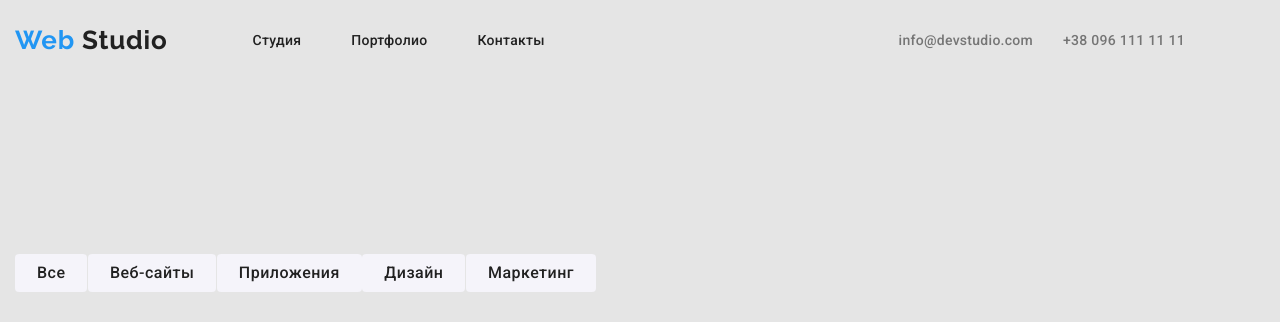
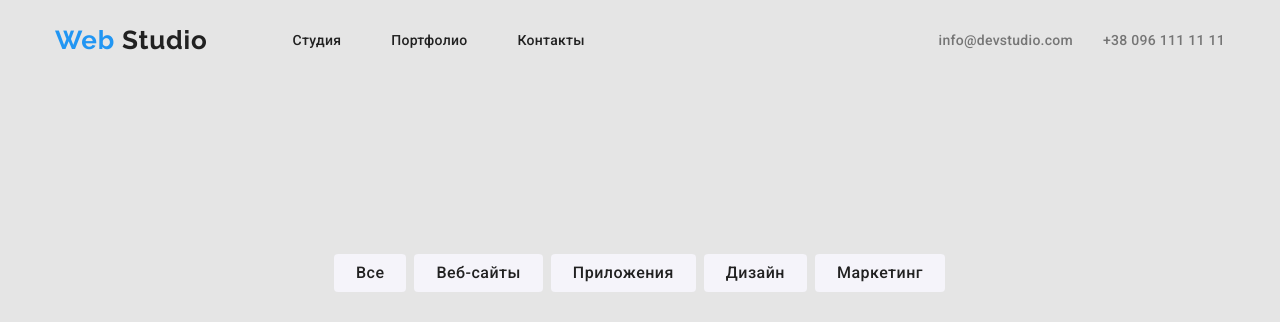
Before and after one commit to maksym-slinchenko/goit-markup-hw-03, a plain HTML site: page portfolio.html in a window 1280 px wide. Shown: the top 322 px of the page. Drawn offline with Linux system fonts and the light colour scheme.

Commit message:
Исправления по замечаниям

```diff
--- a/css/styles.css
+++ b/css/styles.css
@@ -95,6 +95,8 @@ a {
   padding-left: 15px;
   padding-right: 15px;
   width: 1200px;
+  margin-left: auto;
+  margin-right: auto;
 }
 .site-nav-main {
   display: flex;
@@ -174,7 +176,6 @@ a {
   display: flex;
   flex-direction: row;
   padding: 0;
-  margin: 0;
   margin-top: 94px;
   justify-content: space-between;
 }
@@ -221,7 +222,6 @@ a {
   flex-direction: column;
   text-align: center;
   margin-top: 90px;
-
 }
 .what-do-we-do-list {
   display: flex;
@@ -312,6 +312,9 @@ a {
 }
 
 .customer-list li {
+  display: flex;
+  align-items: center;
+  justify-content: center;
   width: 170px;
   height: 90px;
   border: 1px solid #afb1b8;
@@ -319,10 +322,11 @@ a {
 }
 .customer-list li:not(:first-child) {
   margin-left: 30px;
+
 }
 .customer-list a {
   display: inline-block;
-  margin: auto;
+
 }
 .customer-title {
   margin: 0;
@@ -419,19 +423,29 @@ footer {
   letter-spacing: 0.03em;
   color: rgba(255, 255, 255, 0.4);
 }
+.conteiner-portfolio-nav {
+  margin-top: 174px;
+}
 .portfolio-nav-list {
-  padding-left: 15px;
-  padding-right: 15px;
   display: flex;
-  margin-top: 174px;
-  width: 611px;
-  justify-content: space-between;
+  width: 612px;
+  margin-left: auto;
+  margin-right: auto;
 }
+
+.portfolio-nav-list li {
+  background: #f5f4fa;
+  border-radius: 4px;
+}
+.portfolio-nav-list li:not(:first-child) {
+  margin-left: 8px;
+}
+
 .portfolio-nav-list a {
   display: inline-block;
-  background: #f5f4fa;
-  border-radius: 4px;
   padding: 6px 22px;
+
+  align-items: baseline;
   font-weight: 500;
   font-size: 16px;
   line-height: 1.62em;
--- a/portfolio.html
+++ b/portfolio.html
@@ -16,12 +16,12 @@
     <!-- Топ линия -->
     <header>
       <nav class="conteiner site-nav-main">
-        <a href="" class="logo"
+        <a href="index.html" class="logo"
           ><span class="logo-firs-half">Web</span>
           <span class="logo-second-half">Studio</span>
         </a>
         <ul class="nav-list">
-          <li class="nav-list-item"><a href="">Студия</a></li>
+          <li class="nav-list-item"><a href="index.html">Студия</a></li>
           <li class="nav-list-item">
             <a href="./portfolio.html">Портфолио</a>
           </li>
```
Also changed, not shown: index.html (+1 -1 lines).
